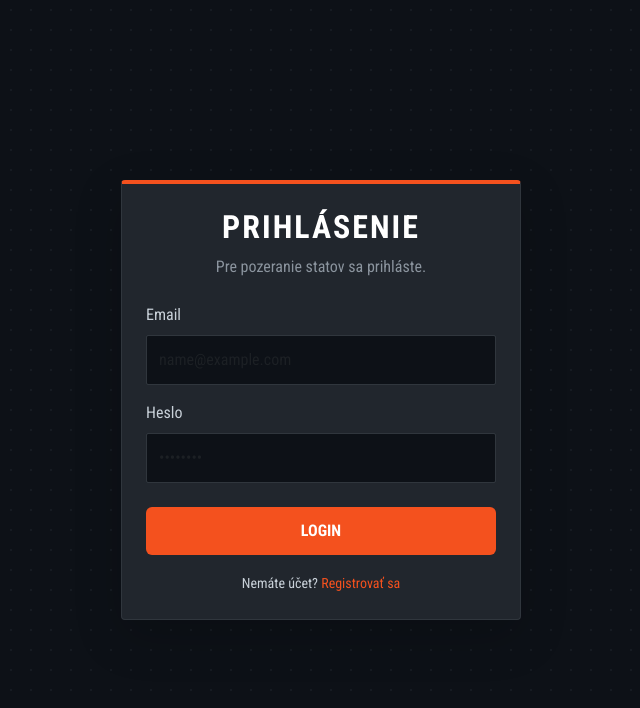
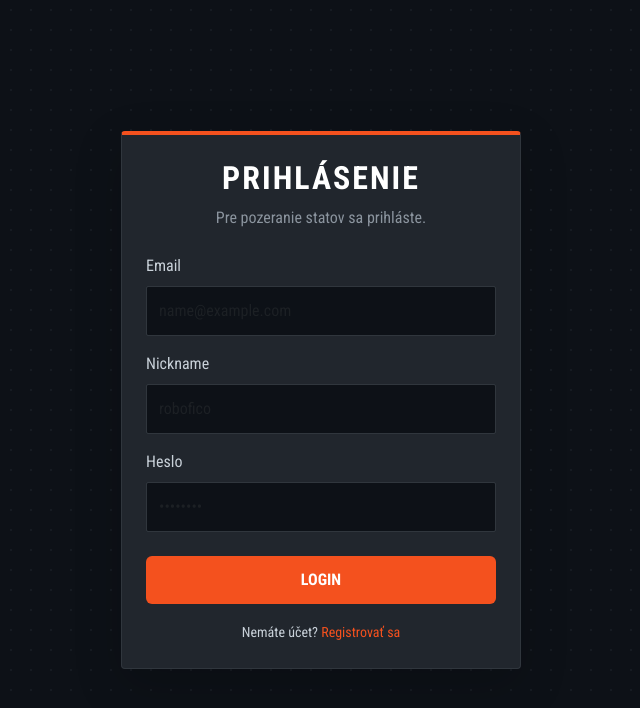
Before and after one commit to kalinak123/Hrac-Sledova-VSpolupr-ciSJurkom, a PHP site: page / in a window 1280 px wide. Shown: the top 708 px of the page, without its empty margins (319-959 px from the left). Run offline with PHP 8.4, Linux system fonts and the light colour scheme.

Commit message:
Update index.php

```diff
--- a/index.php
+++ b/index.php
@@ -21,6 +21,10 @@
                 <input type="email" name="email" class="form-control custom-input" placeholder="name@example.com" required>
             </div>
             <div class="mb-3">
+                <label class="form-label">Nickname</label>
+                <input type="text" name="nickname" class="form-control custom-input" placeholder="robofico" required>
+            </div>
+            <div class="mb-3">
                 <label class="form-label">Heslo</label>
                 <input type="password" name="password" class="form-control custom-input" placeholder="••••••••" required>
             </div>
@@ -30,7 +34,7 @@
         </form>
 
         <div class="text-center mt-3">
-            <small>Nemáte účet? <a href="#" class="text-decoration-none">Registrovať sa</a></small>
+            <small>Nemáte účet? <a href="register.php" class="text-decoration-none">Registrovať sa</a></small>
         </div>
     </div>
 
```
